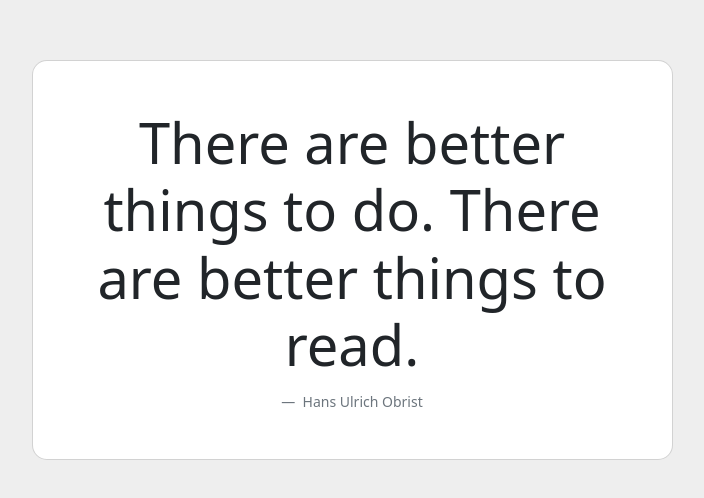
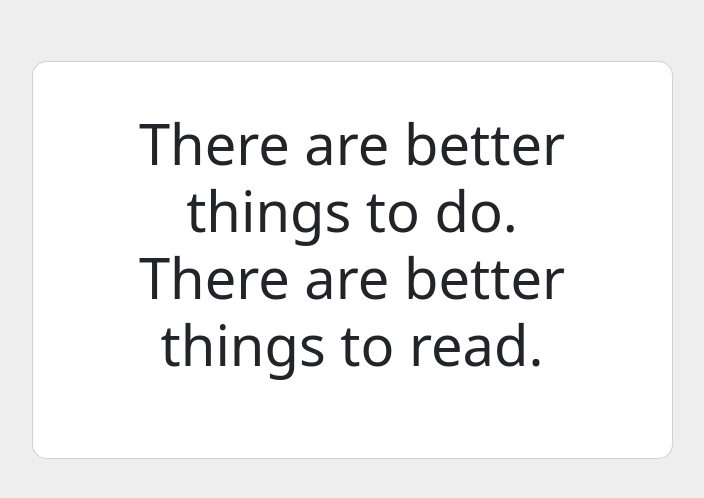
Before and after one commit to cha1tany4/dream, a plain HTML site: page index.html in a window 1280 px wide. Shown: the part 140-638 px from the top of the page, without its empty margins (288-992 px from the left). Drawn offline with nearby package versions, Linux system fonts and the light colour scheme.

Commit message:
Update index.html

```diff
--- a/index.html
+++ b/index.html
@@ -17,13 +17,10 @@
               <blockquote class="blockquote">
                 <p class="pb-3">
                   <i class="fas fa-quote-left fa-xs text-primary"></i>
-                  <span class="lead font-italic display-4">There are better things to do. There are better things to read.</span>
+                  <span class="lead font-italic display-4">There are better things to do.<br>There are better things to read.</span>
                   <i class="fas fa-quote-right fa-xs text-primary"></i>
                 </p>
               </blockquote>
-              <figcaption class="blockquote-footer mb-0 h4">
-                Hans Ulrich Obrist
-              </figcaption>
             </figure>
 
           </div>
```
